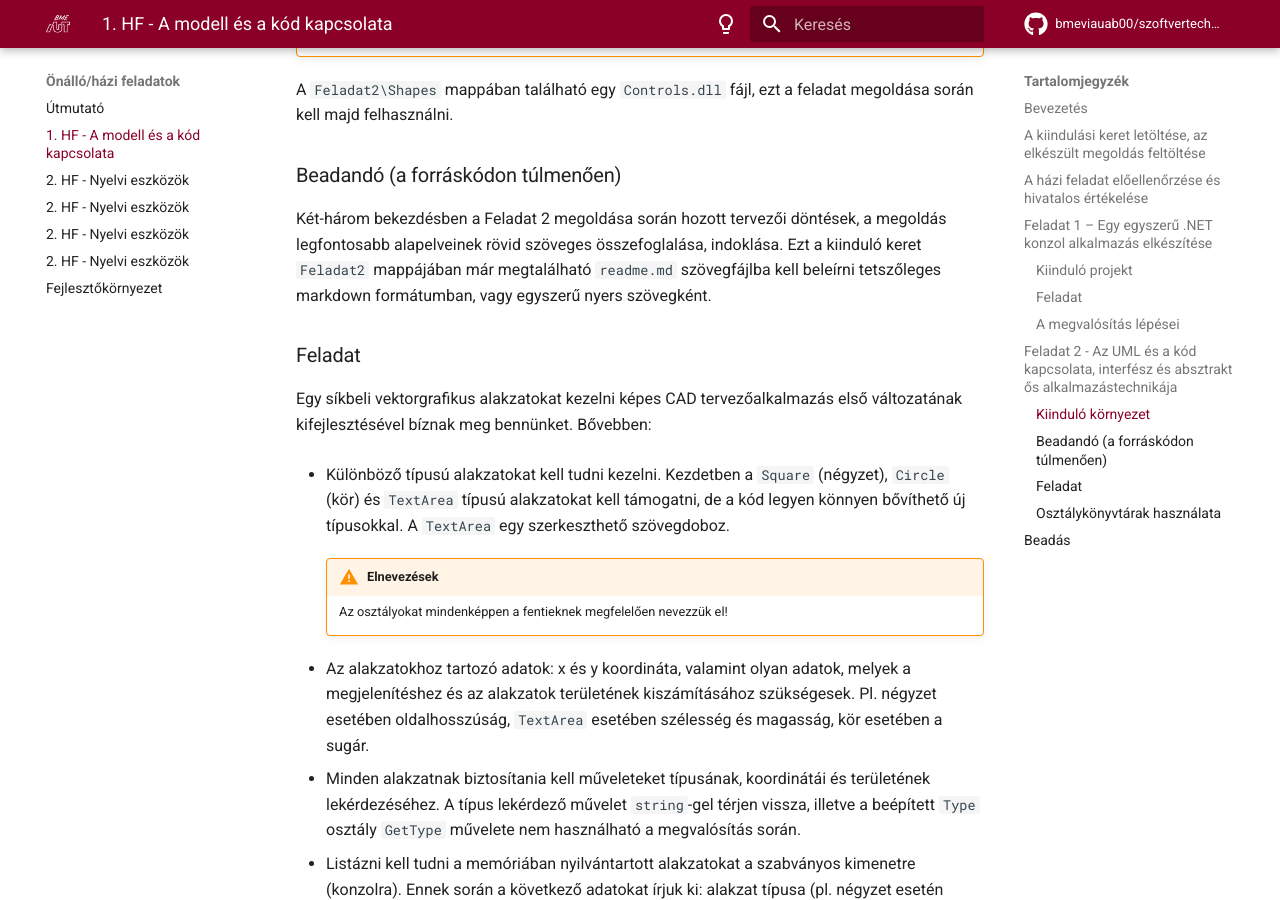
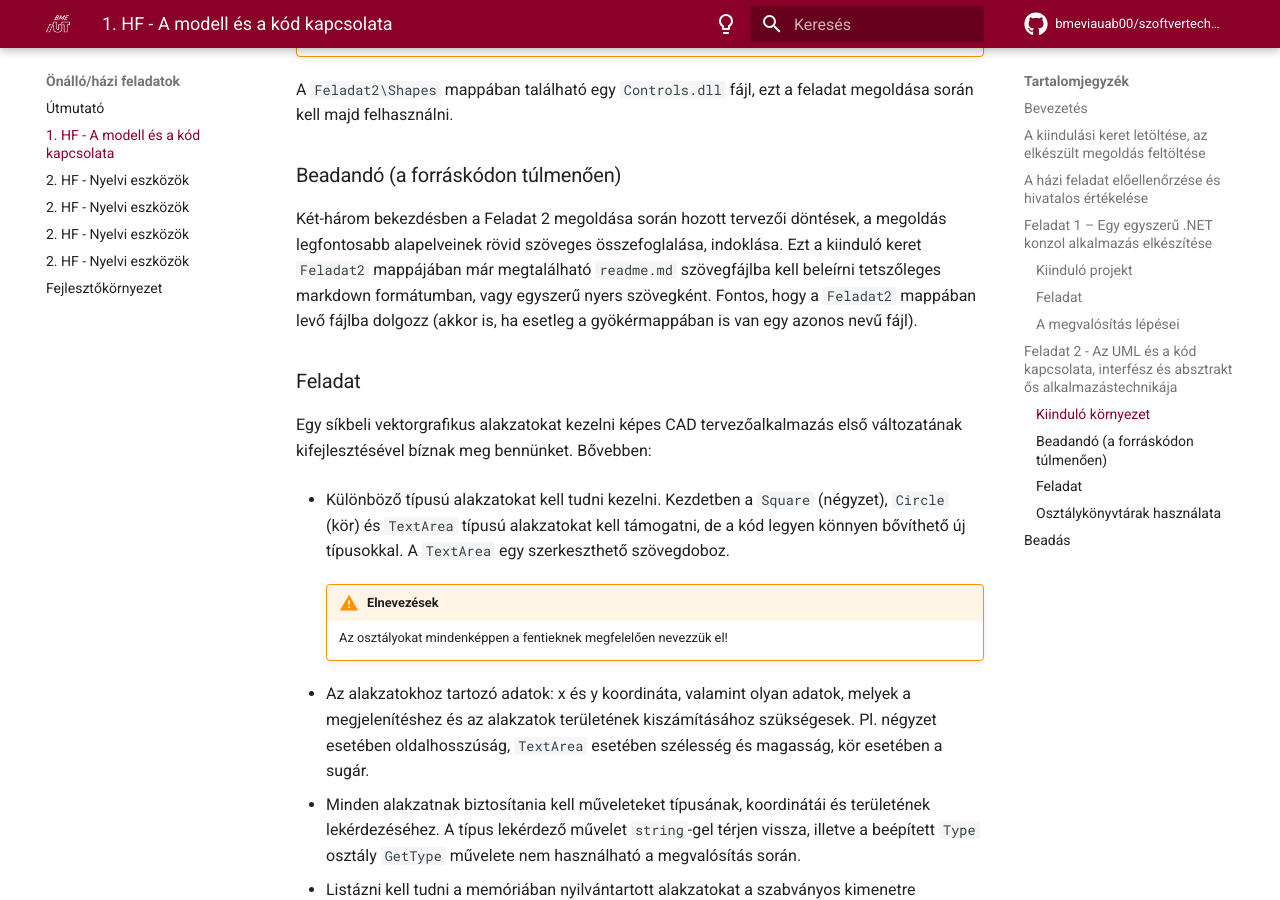
Before and after one commit to bmeviauab00/szoftvertechnikak, an MkDocs documentation site: the page built from docs/hazi/1-model-es-kod-kapcsolata/index.md, in a window 1280 px wide and 900 px high, scrolled down 4241 px. Built offline with MkDocs 1.6.1 and Material for MkDocs 9.7.7, drawn with Linux system fonts in a browser that asks for light colours; comment, search, counter and statistics services are not loaded.

Commit message:
readme pontosítás

```diff
--- a/docs/hazi/1-model-es-kod-kapcsolata/index.md
+++ b/docs/hazi/1-model-es-kod-kapcsolata/index.md
@@ -202,7 +202,7 @@
 
 ### Beadandó (a forráskódon túlmenően)
 
-Két-három bekezdésben a Feladat 2 megoldása során hozott tervezői döntések, a megoldás legfontosabb alapelveinek rövid szöveges összefoglalása, indoklása. Ezt a kiinduló keret `Feladat2` mappájában már megtalálható `readme.md` szövegfájlba kell beleírni tetszőleges markdown formátumban, vagy egyszerű nyers szövegként.
+Két-három bekezdésben a Feladat 2 megoldása során hozott tervezői döntések, a megoldás legfontosabb alapelveinek rövid szöveges összefoglalása, indoklása. Ezt a kiinduló keret `Feladat2` mappájában már megtalálható `readme.md` szövegfájlba kell beleírni tetszőleges markdown formátumban, vagy egyszerű nyers szövegként. Fontos, hogy a `Feladat2` mappában levő fájlba dolgozz (akkor is, ha esetleg a gyökérmappában is van egy azonos nevű fájl).
 
 ### Feladat
 
```
